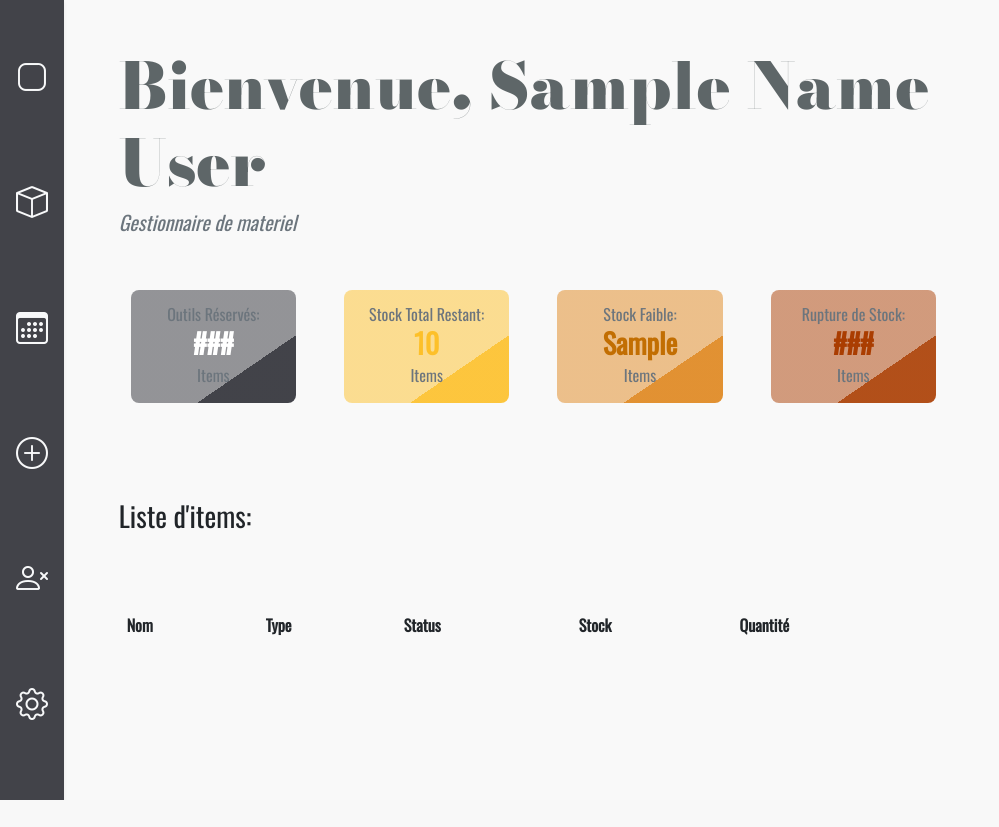
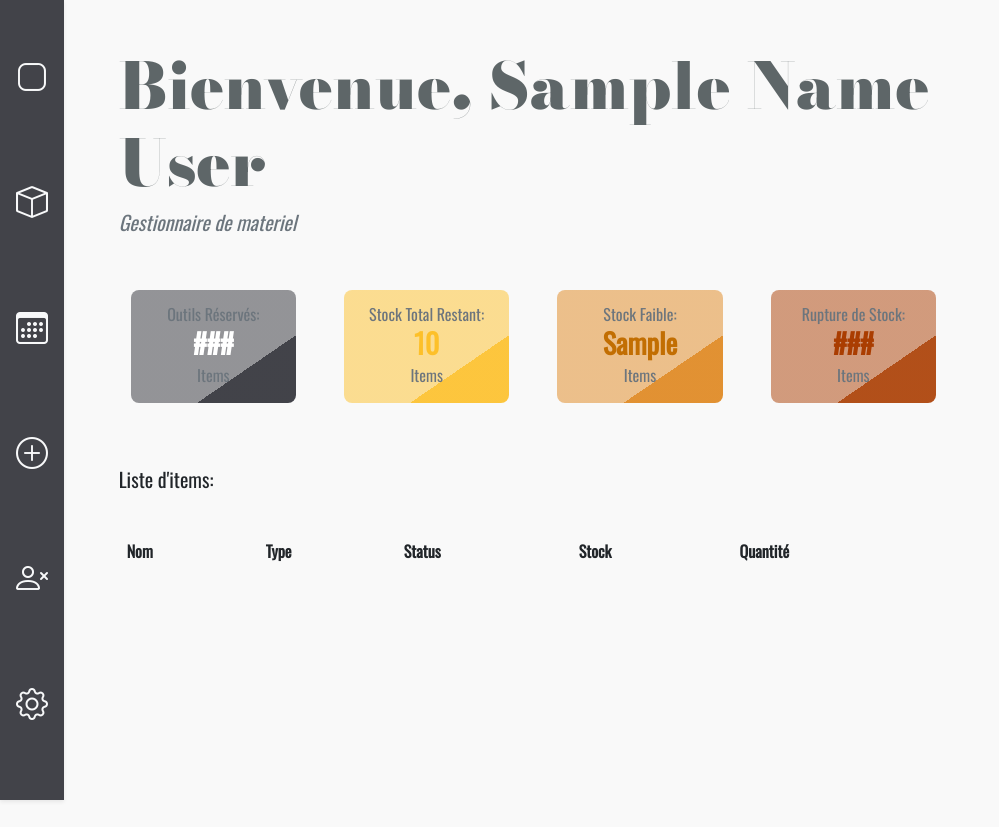
Before and after one commit to vigi3/DInventory, a PHP site: template Vue/Vue.php in a window 1280 px wide. Shown: the whole page, without its empty margins (0-999 px from the left). Before the commit the page ends 800 px from the top, so only its background shows below. Run offline with PHP 8.4, Linux system fonts and the light colour scheme; the template is opened without the code that fills it: most values are stand-ins (such as "Sample title", 1, 10 or a date in 2020); lists and menus that the app fills with data are empty; some libraries are stand-ins or nearby versions.

Commit message:
Added function to get a number of item, issue with overflow hidden table fixed

```diff
--- a/CSS/style.css
+++ b/CSS/style.css
@@ -140,6 +140,16 @@ body {
     border-bottom-right-radius: 0.50rem;
 }
 
-table tr td{
-    border-spacing:10px 10px;
+
+/* Table position */
+td {
+    width: 25%;
 }
+
+.tableOverflow {
+    overflow: hidden;
+}
+
+.rowTableHeight {
+    height: 35%;
+}
--- a/Vue/template.php
+++ b/Vue/template.php
@@ -29,7 +29,7 @@
         </nav>
         <!-- EndNavBar -->
         <!-- Container -->
-        <div class="container-fluid">
+        <div class="container-fluid h-100">
             <!-- Title -->
             <div class="row py-5">
                 <div class="col-1">
@@ -95,13 +95,13 @@
             <!-- EndGraph -->
 
             <!-- Items List -->
-            <div class="row mt-5 pt-5">
+            <div class="row mt-3 pt-5">
                 <div class="col-1"></div>
                 <div class="col-3">
-                    <h3>Liste d'items: </h3>
+                    <h5>Liste d'items: </h5>
                 </div>
             </div>
-            <div class="row pt-5">
+            <div class="row tableOverflow rowTableHeight pt-3">
                 <div class="col-1"></div>
                 <div class="col-8">
                     <table class="table table-borderless">
@@ -114,7 +114,7 @@
                                 <th class="py-4" scope="col">Quantité</th>
                             </tr>
                         </thead>
-                        <tbody class="fontColorItem">
+                        <tbody class="fontColorItem h-100">
                             <?= $content ?>
                         </tbody>
                     </table>
@@ -123,7 +123,7 @@
             <!-- EndItems List -->
 
             <!-- Footer -->
-            <div class="row pt-5">
+            <div class="row mb-5 pt-5">
                 <div class="col-1"></div>
                 <div class="col-3">
                     <footer id="piedBlog">
--- a/Vue/vueMainPage.php
+++ b/Vue/vueMainPage.php
@@ -4,9 +4,7 @@
 <?php $this->amountItemLow = $numberItemLow['stockLowAmount'] ?>
 
 
-
 <?php foreach ($itemList as $oneItem): ?>
-
     <tr class="itemHover align-middle">
         <td class="py-3"><?= $oneItem['nameI'] ?></td>
         <td class="py-3"><?= $oneItem['typeI'] ?></td>
```
Also changed, not shown: Model/Item.php (+13 -0 lines).
